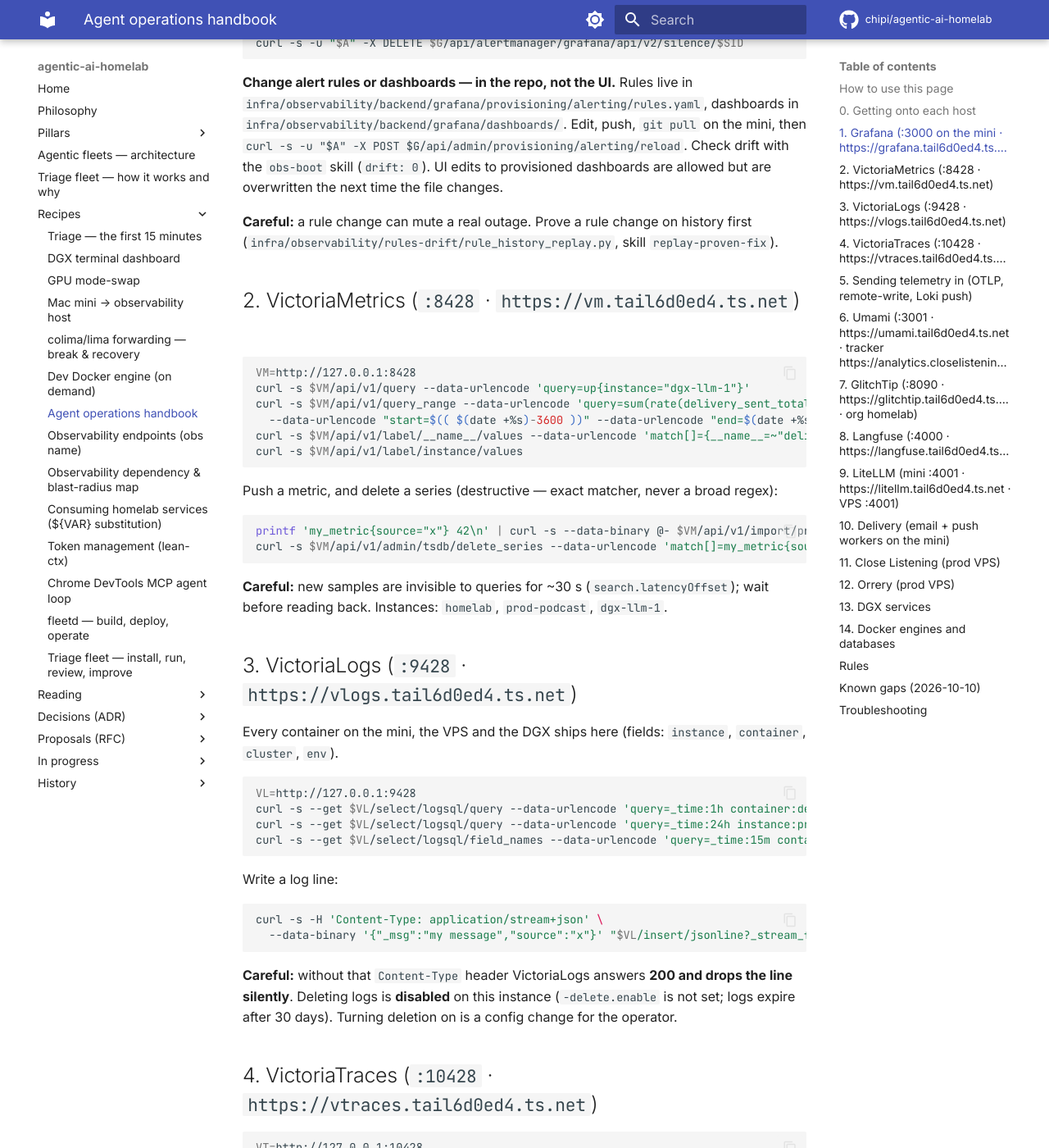
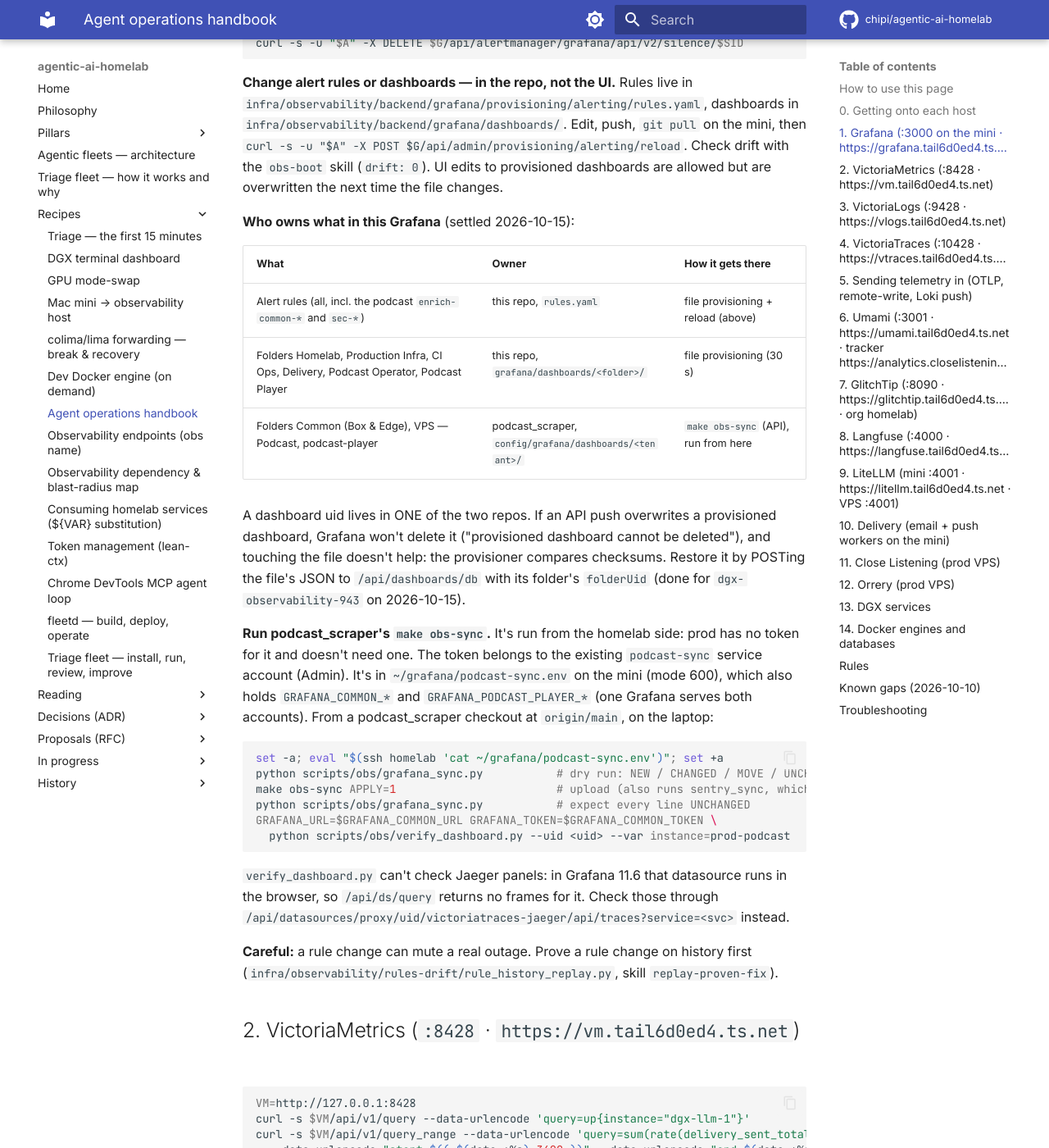
Before and after one commit to chipi/agentic-ai-homelab, an MkDocs documentation site: the page built from docs/recipes/agent-access.md, in a window 1280 px wide and 1400 px high, scrolled down 2659 px. Shown: the whole window at 82% size. Built offline with MkDocs 1.6.1 and Material for MkDocs 9.7.7, drawn with Linux system fonts in a browser that asks for light colours; comment, search, counter and statistics services are not loaded.

Commit message:
docs(recipes): who owns what in the homelab Grafana; how to run podcast obs-sync
Settled 2026-10-15: this repo's rules.yaml owns every alert rule, and its file-provisioned
folders own the infra and operator/player dashboards. podcast_scraper's `make obs-sync` owns
the Common (Box & Edge), VPS — Podcast and podcast-player folders and is run from the
homelab side, with the podcast-sync service-account token in ~/grafana/podcast-sync.env on
the mini. Also: how to restore a provisioned dashboard that an API push overwrote (Grafana
refuses the delete, and a touch doesn't trigger the provisioner), and why verify_dashboard
can't check Jaeger panels.

Co-Authored-By: Claude Opus 5.5 <noreply@anthropic.com>
Claude-Session: https://claude.ai/code/session_014bbkxiiQPVcyVhqyDTsbqc

````diff
--- a/docs/recipes/agent-access.md
+++ b/docs/recipes/agent-access.md
@@ -89,6 +89,38 @@ curl -s -u "$A" -X DELETE $G/api/alertmanager/grafana/api/v2/silence/$SID
 then `curl -s -u "$A" -X POST $G/api/admin/provisioning/alerting/reload`. Check drift
 with the `obs-boot` skill (`drift: 0`). UI edits to provisioned dashboards are
 allowed but are overwritten the next time the file changes.
+
+**Who owns what in this Grafana** (settled 2026-10-15):
+
+| What | Owner | How it gets there |
+|---|---|---|
+| Alert rules (all, incl. the podcast `enrich-common-*` and `sec-*`) | this repo, `rules.yaml` | file provisioning + reload (above) |
+| Folders Homelab, Production Infra, CI Ops, Delivery, Podcast Operator, Podcast Player | this repo, `grafana/dashboards/<folder>/` | file provisioning (30 s) |
+| Folders Common (Box & Edge), VPS — Podcast, podcast-player | podcast_scraper, `config/grafana/dashboards/<tenant>/` | `make obs-sync` (API), run from here |
+
+A dashboard uid lives in ONE of the two repos. If an API push overwrites a provisioned
+dashboard, Grafana won't delete it ("provisioned dashboard cannot be deleted"), and touching
+the file doesn't help: the provisioner compares checksums. Restore it by POSTing the file's JSON
+to `/api/dashboards/db` with its folder's `folderUid` (done for `dgx-observability-943` on 2026-10-15).
+
+**Run podcast_scraper's `make obs-sync`.** It's run from the homelab side: prod has no token
+for it and doesn't need one. The token belongs to the existing `podcast-sync` service account
+(Admin). It's in `~/grafana/podcast-sync.env` on the mini (mode 600), which also holds
+`GRAFANA_COMMON_*` and `GRAFANA_PODCAST_PLAYER_*` (one Grafana serves both accounts). From
+a podcast_scraper checkout at `origin/main`, on the laptop:
+
+```sh
+set -a; eval "$(ssh homelab 'cat ~/grafana/podcast-sync.env')"; set +a
+python scripts/obs/grafana_sync.py           # dry run: NEW / CHANGED / MOVE / UNCHANGED per dashboard, GETs only
+make obs-sync APPLY=1                        # upload (also runs sentry_sync, which skips: no SENTRY_COMMON_*)
+python scripts/obs/grafana_sync.py           # expect every line UNCHANGED
+GRAFANA_URL=$GRAFANA_COMMON_URL GRAFANA_TOKEN=$GRAFANA_COMMON_TOKEN \
+  python scripts/obs/verify_dashboard.py --uid <uid> --var instance=prod-podcast   # panels return data
+```
+
+`verify_dashboard.py` can't check Jaeger panels: in Grafana 11.6 that datasource runs in the
+browser, so `/api/ds/query` returns no frames for it. Check those through
+`/api/datasources/proxy/uid/victoriatraces-jaeger/api/traces?service=<svc>` instead.
 
 **Careful:** a rule change can mute a real outage. Prove a rule change on history
 first (`infra/observability/rules-drift/rule_history_replay.py`, skill
````
